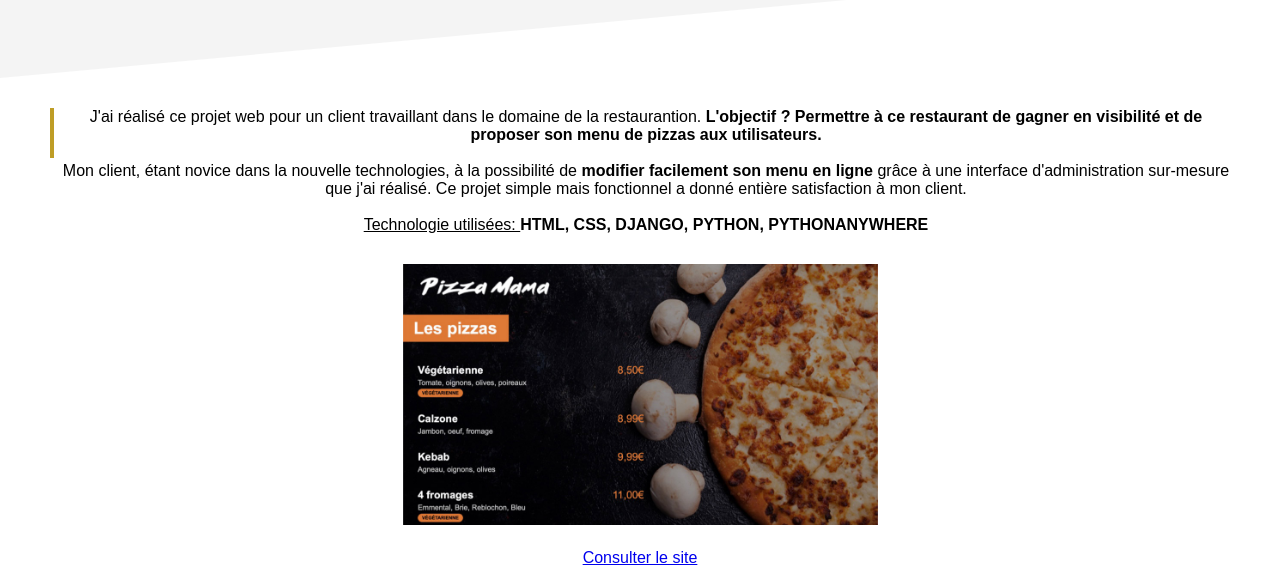
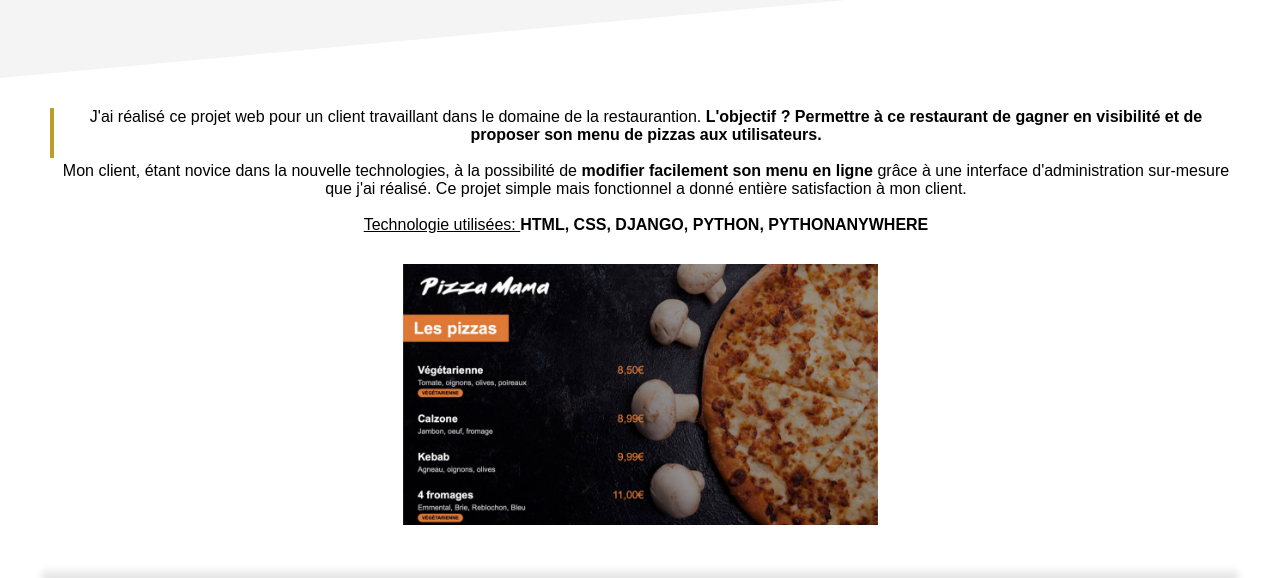
Before and after one commit to kmtoure/kmtoure, a plain HTML site: page restaurant_portfolio.html in a window 1280 px wide. Shown: the part 222-800 px from the top of the page. Drawn offline with Linux system fonts and the light colour scheme.

Commit message:
restaurant_portfolio.html

```diff
--- a/restaurant_portfolio.html
+++ b/restaurant_portfolio.html
@@ -42,7 +42,7 @@
             </div>
             <div class="portfolio">
                 <img src="image/project1.jpg">
-                <a href="monresto.pythonanywhere.com" style=" display:block; margin-top:20px;">Consulter le site</a>
+                <!-- a href="monresto.pythonanywhere.com" style=" display:block; margin-top:20px;">Consulter le site</a -->
             </div>
             <!-- FRAME-->
             <iframe src="contact_frame.html" scrolling="no"/>
```
